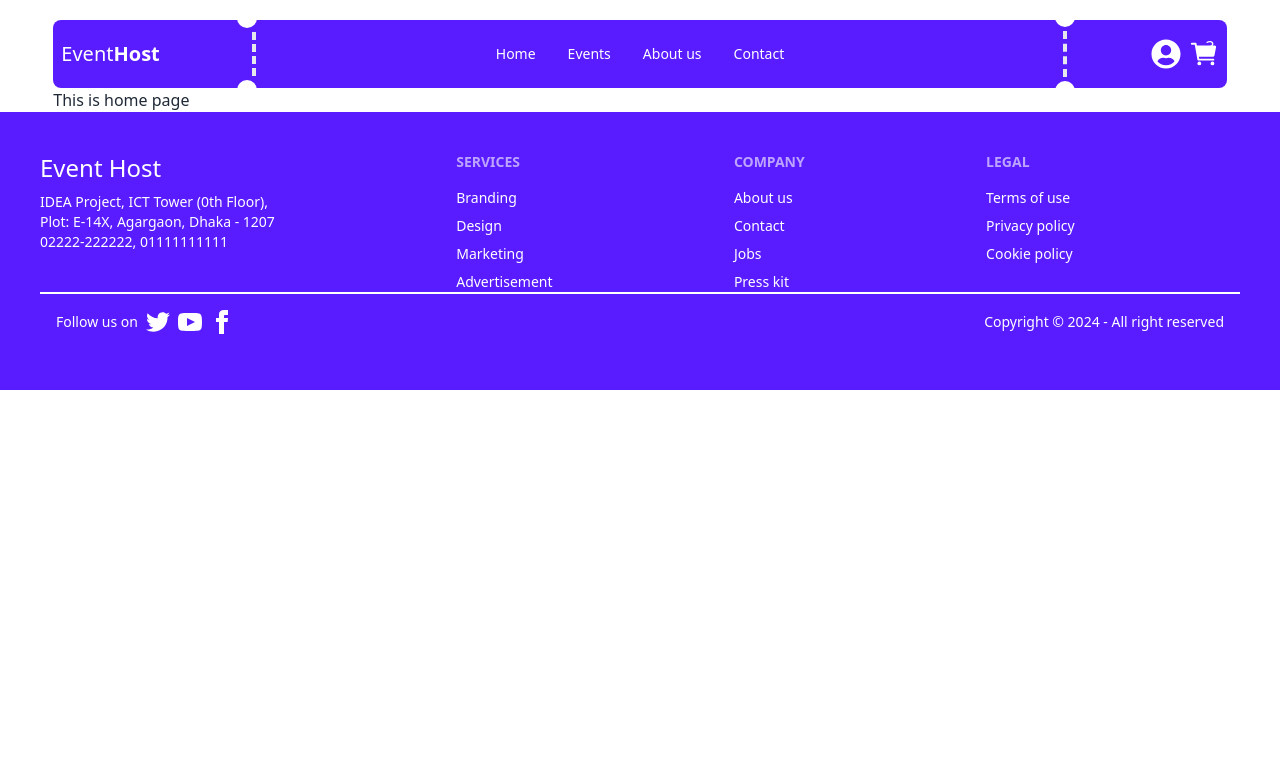
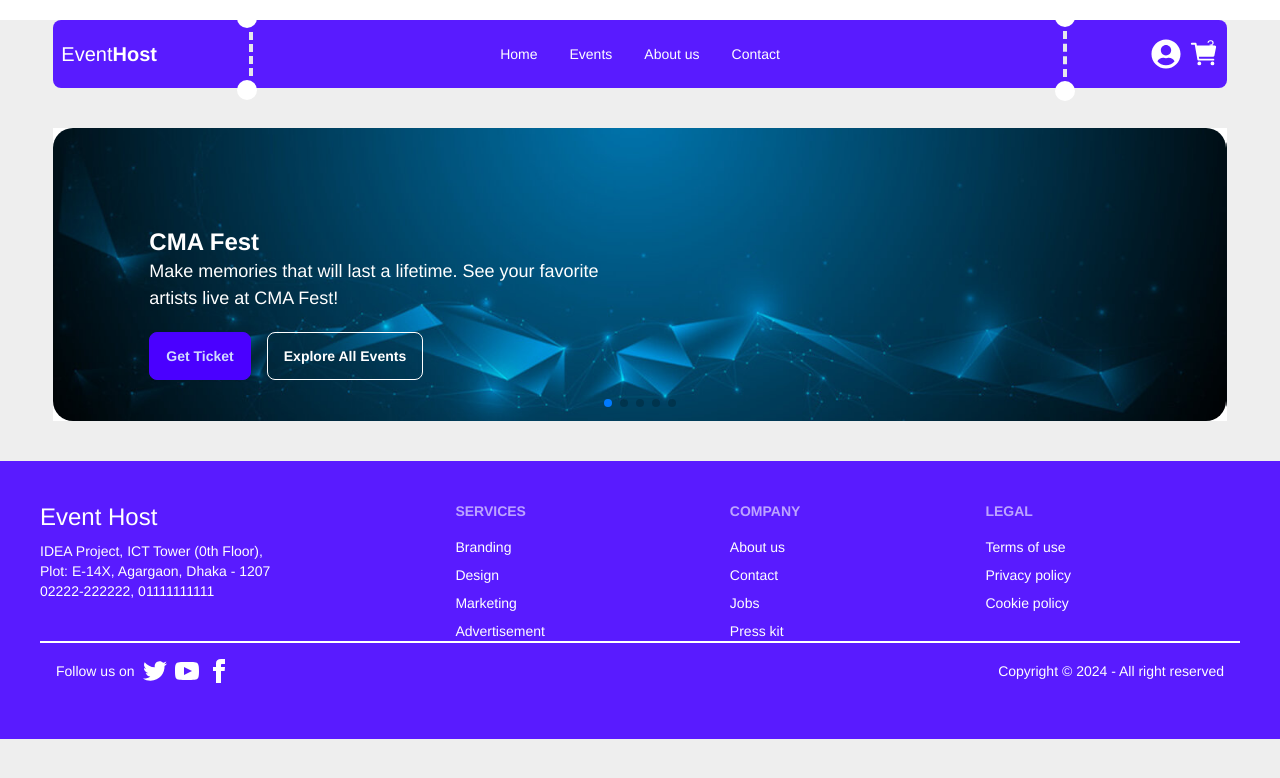
Before and after one commit to Shahidul-Islam-Jony/Event-Host, a React (Vite) app: page / in a window 1280 px wide. Shown: the top 778 px of the page. Built offline with nearby package versions, Linux system fonts and the light colour scheme.

Commit message:
Banner Added

```diff
--- a/package.json
+++ b/package.json
@@ -13,7 +13,8 @@
     "react": "^18.2.0",
     "react-dom": "^18.2.0",
     "react-icons": "^5.2.1",
-    "react-router-dom": "^6.23.1"
+    "react-router-dom": "^6.23.1",
+    "swiper": "^11.1.4"
   },
   "devDependencies": {
     "@types/react": "^18.2.66",
--- a/src/components/Home/Banner/Banner.jsx
+++ b/src/components/Home/Banner/Banner.jsx
@@ -1,11 +1,41 @@
+// Import Swiper React components
+import { Swiper, SwiperSlide } from "swiper/react";
 
+// Import Swiper styles
+import "swiper/css";
+import "swiper/css/pagination";
+
+import "./styles.css";
+import banner from "../../../assets/image/banner.jpg";
+
+// import required modules
+import { Pagination } from "swiper/modules";
 
 const Banner = () => {
-    return (
-        <div>
-
-        </div>
-    );
+  const arr = [1, 2, 3, 4, 5];
+  return (
+    <div className="my-10">
+      <Swiper pagination={true} modules={[Pagination]} className="mySwiper">
+        {arr.map((item, idx) => (
+          <div key={idx}>
+            <SwiperSlide>
+              <div className="relative">
+                <img src={banner} alt="" />
+                <div className="absolute top-1/3 left-24  text-white text-left ">
+                    <h2 className="text-2xl font-bold">CMA Fest</h2>
+                    <p>Make memories that will last a lifetime. See your favorite <br /> artists live at CMA Fest!</p>
+                    <div className="flex gap-4 mt-5">
+                        <button className="btn btn-primary">Get Ticket</button>
+                        <button className="btn btn-outline border-white text-white">Explore All Events</button>
+                    </div>
+                </div>
+              </div>
+            </SwiperSlide>
+          </div>
+        ))}
+      </Swiper>
+    </div>
+  );
 };
 
 export default Banner;
--- /dev/null
+++ b/src/components/Home/Banner/styles.css
@@ -0,0 +1,41 @@
+#app {
+    height: 100%;
+  }
+  html,
+  body {
+    position: relative;
+    height: 100%;
+  }
+
+  body {
+    background: #eee;
+    font-family: Helvetica Neue, Helvetica, Arial, sans-serif;
+    font-size: 14px;
+    color: #000;
+    margin: 0;
+    padding: 0;
+  }
+
+  .swiper {
+    width: 100%;
+    height: 100%;
+  }
+
+  .swiper-slide {
+    text-align: center;
+    font-size: 18px;
+    background: #fff;
+
+    /* Center slide text vertically */
+    display: flex;
+    justify-content: center;
+    align-items: center;
+  }
+
+  .swiper-slide img {
+    display: block;
+    width: 100%;
+    height: 100%;
+    object-fit: cover;
+    border-radius: 20px;
+  }
--- a/src/pages/Home/Home.jsx
+++ b/src/pages/Home/Home.jsx
@@ -1,9 +1,10 @@
+import Banner from "../../components/Home/Banner/Banner";
 
 
 const Home = () => {
     return (
         <div className="w-11/12 mx-auto">
-            This is home page
+            <Banner></Banner>
         </div>
     );
 };
```
Also changed, not shown: src/assets/image/banner.jpg (added), 1 other file (tests, documents, lock files or other folders).
